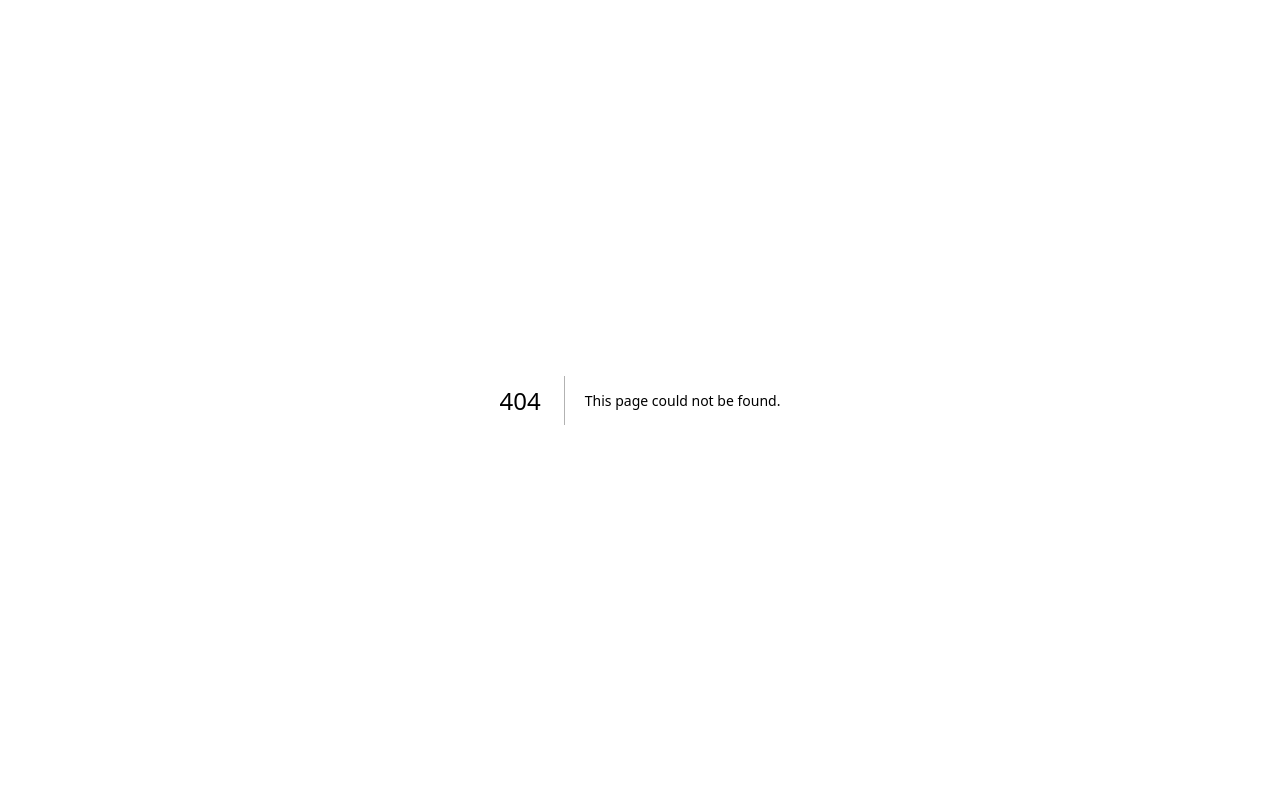
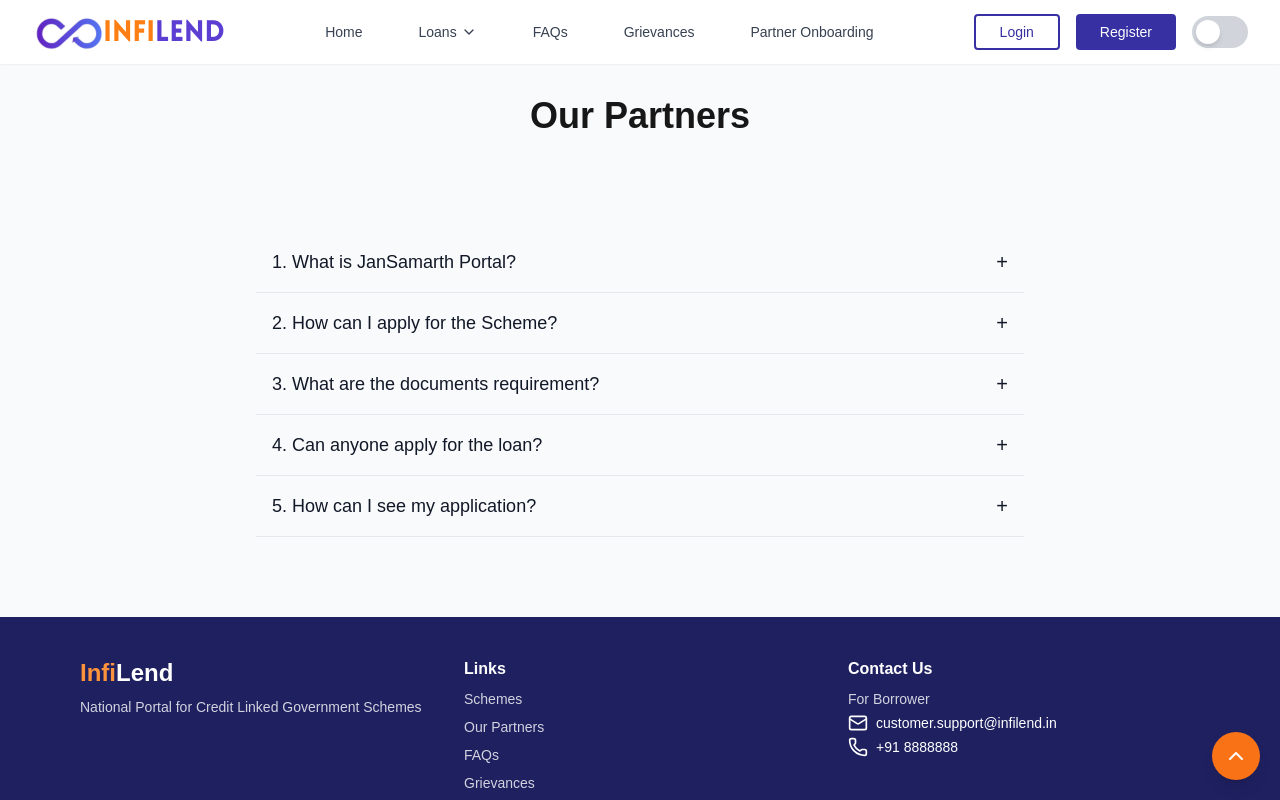
Before and after one commit to Harsh22428/hackquick, a Next.js app: page /partner-onboarding in a window 1280 px wide. Before the commit this address had no page. Shown: the top 800 px of the page. Built offline with nearby package versions, Linux system fonts and the light colour scheme.

Commit message:
added partner onBoarding

```diff
--- /dev/null
+++ b/src/app/partner-onboarding/page.tsx
@@ -0,0 +1,83 @@
+"use client";
+import Footer from "@/components/Footer";
+import Navbar from "@/components/Navbar";
+import { useState } from "react";
+
+interface onboarding {
+  question: string;
+  answer: string;
+}
+
+const faqs: onboarding[] = [
+  {
+    question: "What is JanSamarth Portal?",
+    answer:
+      "JanSamarth Portal is a one-stop digital platform for credit-linked government schemes.",
+  },
+  {
+    question: "How can I apply for the Scheme?",
+    answer:
+      "You can apply by visiting the official JanSamarth portal and selecting the desired scheme.",
+  },
+  {
+    question: "What are the documents requirement?",
+    answer:
+      "Documents required include ID proof, income proof, and relevant certificates based on the loan type.",
+  },
+  {
+    question: "Can anyone apply for the loan?",
+    answer:
+      "Yes, anyone who meets the eligibility criteria can apply for the loan.",
+  },
+  {
+    question: "How can I see my application?",
+    answer:
+      "Sign in with your credentials and go to the 'My Applications' tab to check your status.",
+  },
+];
+
+const Partner = () => {
+  const [openIndex, setOpenIndex] = useState<number | null>(null);
+
+  const toggleFAQ = (index: number) => {
+    setOpenIndex(openIndex === index ? null : index);
+  };
+
+  return (
+    <>
+      <div className="fixed top-0 w-full z-50">
+        <Navbar />
+      </div>
+
+      <div className="bg-gray-50 pb-20">
+        <div className=" p-20 m-4 flex justify-center text-4xl font-bold">
+          Our Partners
+        </div>
+        <div className="max-w-3xl mx-auto">
+          {faqs.map((faq, index) => (
+            <div key={index} className="border-b border-gray-200">
+              <button
+                onClick={() => toggleFAQ(index)}
+                className="flex justify-between items-center w-full p-4 text-left font-medium text-gray-900 hover:bg-gray-100"
+              >
+                <span className="text-lg">
+                  {index + 1}. {faq.question}
+                </span>
+                <span className="text-xl">
+                  {openIndex === index ? "−" : "+"}
+                </span>
+              </button>
+              {openIndex === index && (
+                <div className="p-4 text-gray-700 text-sm">{faq.answer}</div>
+              )}
+            </div>
+          ))}
+        </div>
+        <div></div>
+      </div>
+      <Footer />
+    </>
+  );
+};
+
+export default Partner;
```
